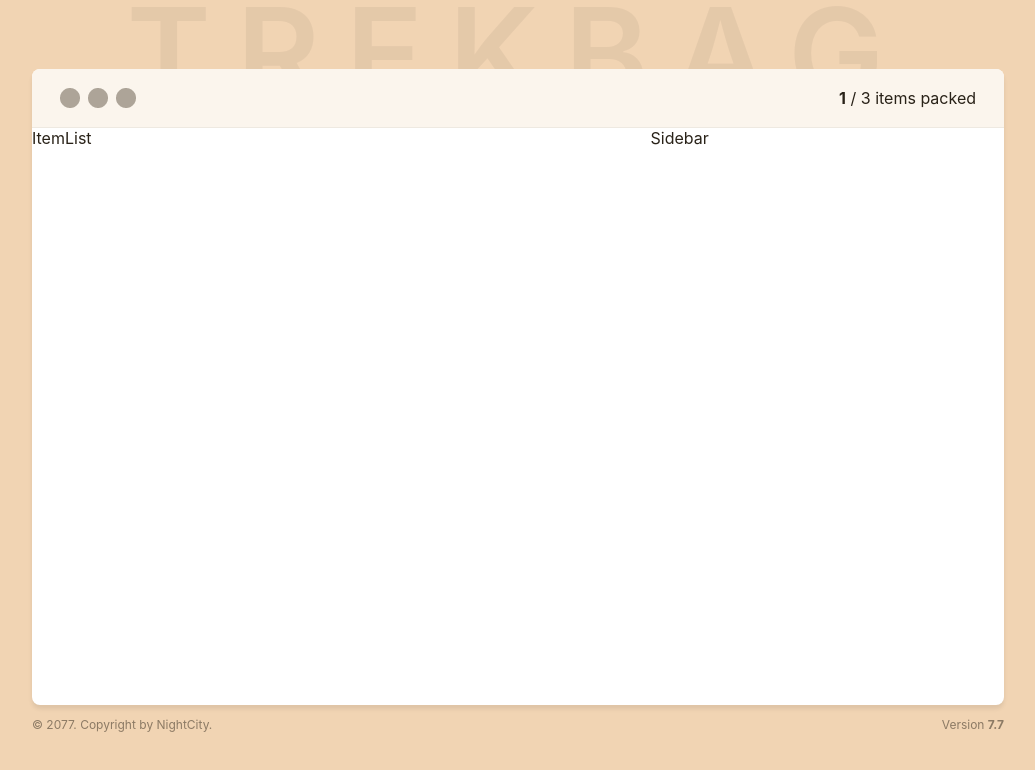
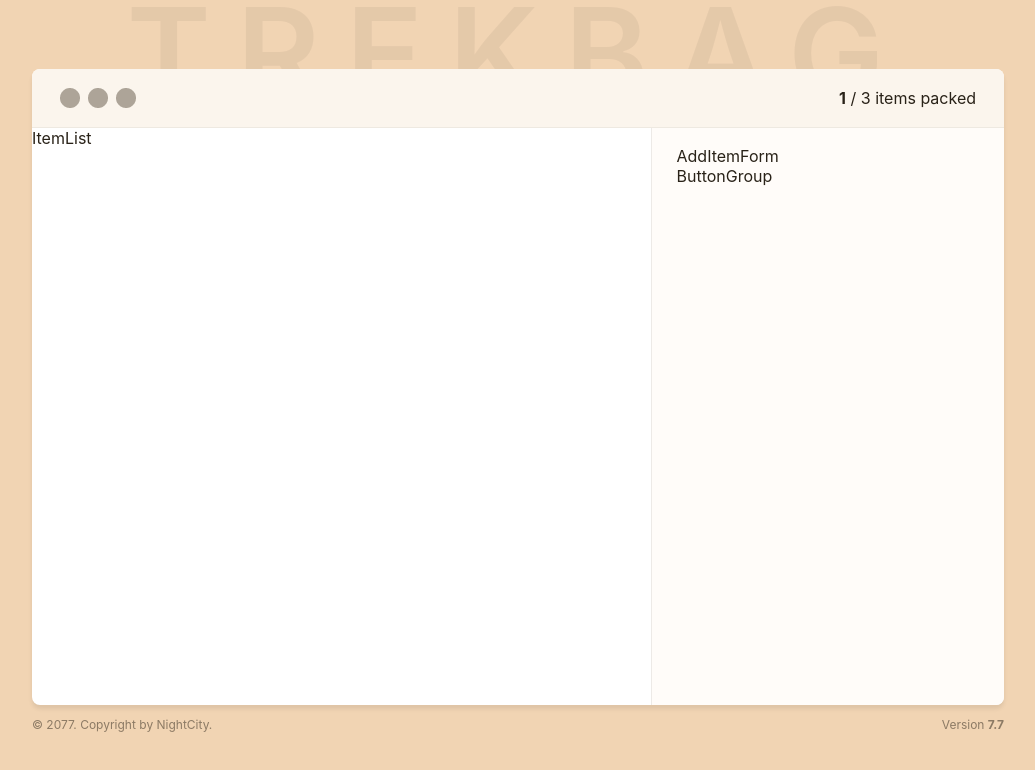
Before and after one commit to I-Do-CS/trekbag, a React (Vite) app: page / in a window 1280 px wide. Shown: the top 770 px of the page, without its empty margins (122-1157 px from the left). Built offline with nearby package versions, Linux system fonts and the light colour scheme; a web font is replaced by a local one.

Commit message:
Change structuring

```diff
--- a/src/components/App.jsx
+++ b/src/App.jsx
@@ -1,8 +1,4 @@
-import BackgroundHeading from "./BackgroundHeading";
-import Footer from "./Footer";
-import Header from "./Header";
-import ItemList from "./ItemList";
-import Sidebar from "./Sidebar";
+import { BackgroundHeading, Footer, Header, ItemList, Sidebar } from "./components";
 
 function App() {
     return (
--- a/src/components/Header.jsx
+++ b/src/components/Header/Header.jsx
@@ -1,6 +1,5 @@
 import Counter from "./Counter";
 import Logo from "./Logo";
-
 
 function Header() {
     return (
--- a/src/components/Logo.jsx
+++ b/src/components/Header/Logo.jsx
@@ -1,4 +1,4 @@
-import logo from "../assets/images/dots.png";
+import logo from "../../assets/images/dots.png";
 
 function Logo() {
     return <img src={logo} alt="Logo" />;
--- a/src/components/Sidebar.jsx
+++ /dev/null
@@ -1,3 +0,0 @@
-export default function Sidebar() {
-    return <aside>Sidebar</aside>;
-}
--- /dev/null
+++ b/src/components/Sidebar/AddItemForm.jsx
@@ -0,0 +1,5 @@
+function AddItemForm() {
+    return <div>AddItemForm</div>;
+}
+
+export default AddItemForm;
--- /dev/null
+++ b/src/components/Sidebar/ButtonGroup.jsx
@@ -0,0 +1,5 @@
+function ButtonGroup() {
+    return <div>ButtonGroup</div>;
+}
+
+export default ButtonGroup;
--- /dev/null
+++ b/src/components/Sidebar/Sidebar.jsx
@@ -0,0 +1,13 @@
+import AddItemForm from "./AddItemForm";
+import ButtonGroup from "./ButtonGroup";
+
+function Sidebar() {
+    return (
+        <aside className="sidebar">
+            <AddItemForm />
+            <ButtonGroup />
+        </aside>
+    );
+}
+
+export default Sidebar;
--- a/src/main.jsx
+++ b/src/main.jsx
@@ -1,6 +1,6 @@
 import React from "react";
 import ReactDOM from "react-dom/client";
-import App from "./components/App";
+import App from "./App.jsx";
 import "./index.css";
 
 ReactDOM.createRoot(document.getElementById("root")).render(
```
Also changed, not shown: src/components/index.js (added, +18 -0 lines), src/components/Header/Counter.jsx (renamed from src/components/Counter.jsx), src/components/ItemList/ItemList.jsx (renamed from src/components/ItemList.jsx).
